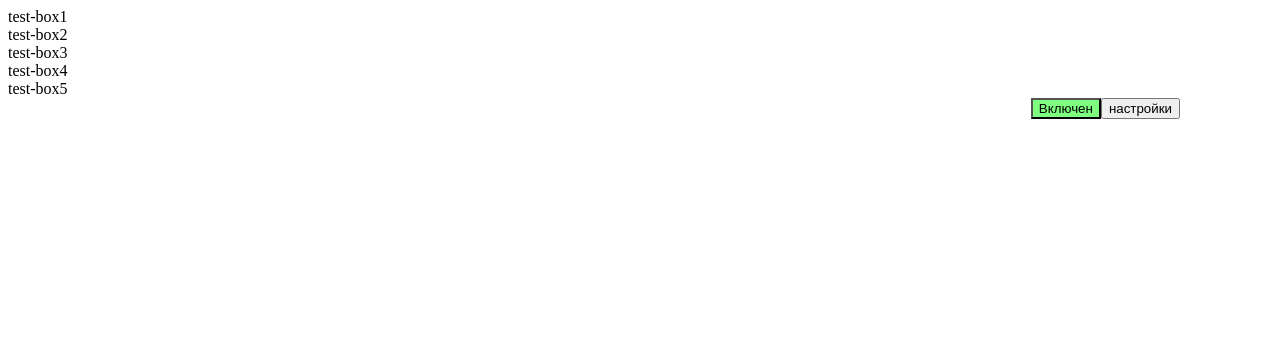
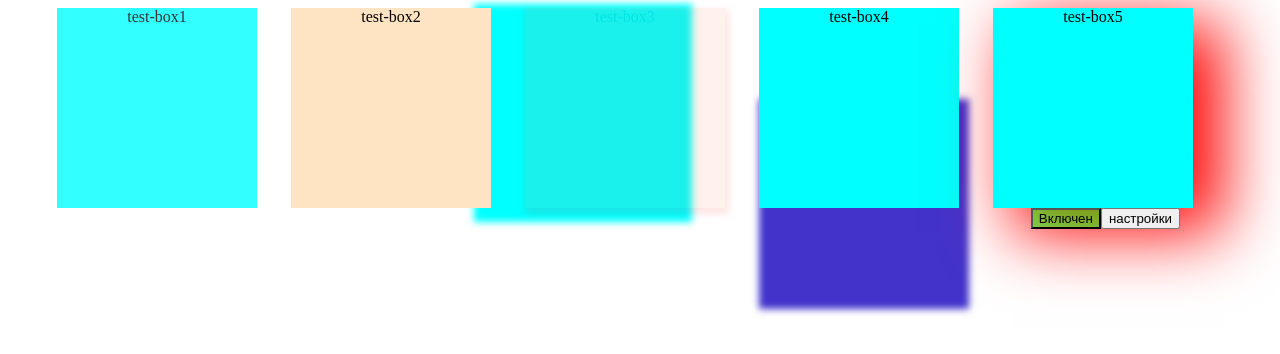
Before and after one commit to maxwebgt/ct2new, a website: page index.html in a window 1280 px wide. Drawn offline with Linux system fonts and the light colour scheme.

Commit message:
lilte fix index.html and add box-shadow--width property wrapper xd

```diff
--- a/index.html
+++ b/index.html
@@ -2,7 +2,7 @@
 <head>
     <meta charset="utf-8">
     <title>Base</title>
-    <link rel="stylesheet" href="css/main.css">
+    <!--<link rel="stylesheet" href="css/main.css">-->
 <!--    <link rel="stylesheet" href="css/clicktune.css">-->
   </head>
 
@@ -82,7 +82,62 @@
 -->
 <!--	</span>-->
 <!--box-shadow: 24px 37px 51px 5px rgba(0,0,0,0.45);-->
+	<style>
+		body {
+			background-color: white;
+			text-align: center;
+			font-size: 16px;
+			color: black; }
 
+		.wrap-box {
+			position: relative; }
+
+		.test-box1 {
+			background-color: aqua;
+			width: 200px;
+			height: 200px;
+			display: inline-block;
+			margin-right: 30px;
+			opacity: 0.8; }
+
+		.test-box2 {
+			background-color: bisque;
+			width: 200px;
+			height: 200px;
+			display: inline-block;
+			margin-right: 30px;
+			box-shadow:  12em 5px 7px 9px aqua; }
+
+		.test-box3 {
+			box-shadow: red 2px 4px 7px 2px;
+			background-color: coral;
+			width: 200px;
+			height: 200px;
+			display: inline-block;
+			margin-right: 30px;
+			opacity: 0.1; }
+		.test-box3 .text-blocl9 ul {
+			background-color: #fff; }
+		.test-box3 .text-blocl9 ul li a {
+			color: red; }
+
+		.test-box4 {
+			background-color: aqua;
+			width: 200px;
+			height: 200px;
+			display: inline-block;
+			margin-right: 30px;
+			box-shadow: rgba(20, 0, 190, 0.8) 5px 6rem 7px 5px; }
+
+		.test-box5 {
+			background-color: aqua;
+			width: 200px;
+			height: 200px;
+			display: inline-block;
+			margin-right: 30px;
+			box-shadow: 25px 20px 4pc 5px red;
+		}
+	</style>
 
 <style>
 /*
@@ -101,6 +156,7 @@
 		display: block;
 	}
 */
+
 </style>
 
 </body>
```
Also changed, not shown: index2.html (+55 -2 lines), js/exct2.js (+63 -1 lines).
